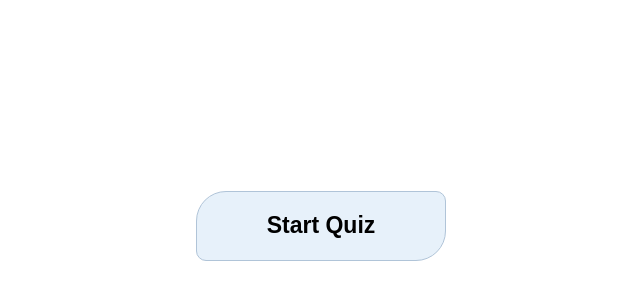
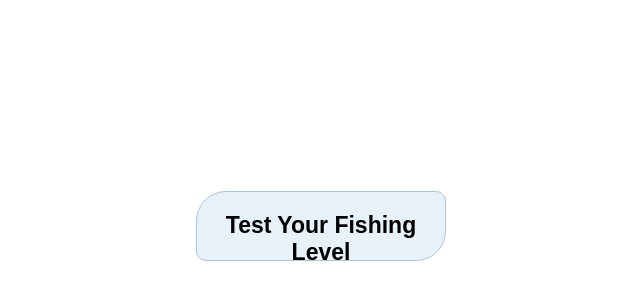
Before and after one commit to SusuYJ/Quiz, a plain HTML site: page index.html in a window 1280 px wide. Shown: the part 174-474 px from the top of the page, without its empty margins (319-959 px from the left). Drawn offline with Linux system fonts and the light colour scheme.

Commit message:
words name

```diff
--- a/index.html
+++ b/index.html
@@ -12,7 +12,7 @@
 <body id="quizbody">
     <div id="containerq">
         <!--    Start Section     -->
-        <div id="start">Start Quiz</div>
+        <div id="start">Test Your Fishing Level</div>
 
         <!--    Guide Section    -->
 
```
